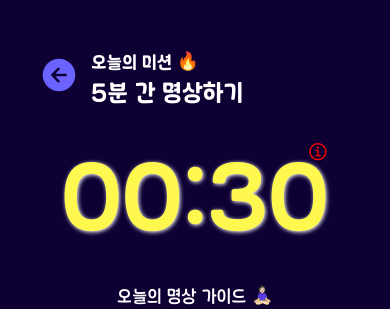
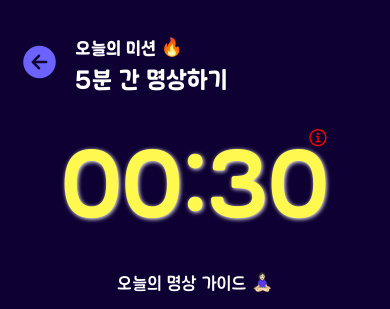
Before and after one commit to kookmin-sw/capstone-2025-13, a React Native app in the folder Frontend/src/: screen /Quest_meditation in a window 390 px wide. Shown: the top 309 px of the page. Built offline with nearby package versions, Linux system fonts and the light colour scheme.

Commit message:
[Refactor] 명상화면 style 분리 #64

```diff
--- a/Frontend/src/screens/Quest/Quest_meditation.tsx
+++ b/Frontend/src/screens/Quest/Quest_meditation.tsx
@@ -87,22 +87,11 @@ export default function Quest_meditation() {
   return (
     <View style={styles.page}>
       <ScrollView
-        contentContainerStyle={[
-          styles.container,
-          { minHeight: height, padding: width * 0.1, paddingBottom: width * 0.25 },
-        ]}
+        contentContainerStyle={[styles.container]}
         bounces={false}
         overScrollMode="never"
       >
-      <View
-        style={{
-          flexDirection: "row",
-          alignItems: "center",
-          alignSelf: "flex-start", // ← 중요: 왼쪽 정렬
-          marginBottom: 20,
-        }}
-      >
-
+      <View style={styles.backButtonWrapper}>
       <TouchableOpacity
         onPress={() => {
           navigation.navigate("Quest_stage", {
@@ -113,8 +102,7 @@ export default function Quest_meditation() {
         <Ionicons name="arrow-back-circle" size={40} color="#6c63ff" />
       </TouchableOpacity>
 
-      {/* 텍스트 묶음 */}
-      <View style={{ marginLeft: 12 }}>
+      <View>
         <Text style={[styles.missionTitle, dynamic.missionTitle]}>
           오늘의 미션 🔥
         </Text>
@@ -124,9 +112,7 @@ export default function Quest_meditation() {
       </View>
     </View>
 
-
-        {/* 타이머와 느낌표 아이콘을 같은 View 안에 배치 */}
-        <View style={{ flexDirection: "row", alignItems: "center", position: "relative" }}>
+        <View style={styles.timerWrapper}>
           <Text style={[styles.timerText, dynamic.timerText]}>{formatTime(timeLeft)}</Text>
           <TouchableOpacity
             onPress={() =>
@@ -135,11 +121,7 @@ export default function Quest_meditation() {
                 "・ 시작 버튼을 누르면 타이머가 바로 시작돼요.\n・ 앱을 강제로 종료하면 타이머가 초기화돼요.\n・ 다른 화면으로 나가면 타이머가 멈춰요.\n・ 시간이 다 지나고 완료 버튼을 꼭 눌러야 미션 성공으로 인정돼요. 🙌"
               )
             }
-            style={{
-              position: "absolute",
-              right: width * 0.001,  // 화면 너비에 비례
-              top: height * 0.01,  // 화면 높이에 비례
-            }}
+            style={styles.timerDescription}
           >
             <Ionicons name="information-circle-outline" size={22} color="red" />
           </TouchableOpacity>
--- a/Frontend/src/styles/questMeditationStyles.ts
+++ b/Frontend/src/styles/questMeditationStyles.ts
@@ -28,6 +28,12 @@ const questMeditationStyles = StyleSheet.create({
     overflow: "hidden",
     marginVertical: height * 0.02,
   },
+  backButtonWrapper: {
+    flexDirection: "row",
+    alignItems: "center",
+    alignSelf: "flex-start",
+    marginBottom: 20,
+  },
   button: {
     borderRadius: 20,
     alignSelf: "center",
@@ -42,17 +48,29 @@ const questMeditationStyles = StyleSheet.create({
     fontSize: width * 0.04,
   },
   missionTitle: {
+    marginLeft: width * 0.04,
     fontFamily: fonts.laundryBold,
     color: "#fff",
     fontSize: width * 0.06,
     alignSelf: "flex-start", // 왼쪽 정렬
   },
   mainText: {
+    marginLeft: width * 0.04,
     fontFamily: fonts.laundryBold,
     color: "#fff",
     fontSize: width * 0.045,
     alignSelf: "flex-start", // 왼쪽 정렬
     marginBottom: height * 0.005,
+  },
+  timerWrapper:{
+    flexDirection: "row",
+    alignItems: "center",
+    position: "relative"
+  },
+  timerDescription: {
+    position: "absolute",
+    right: width * 0.001,
+    top: height * 0.01,
   },
   warningTitle: {
     color: "#fff",
```
